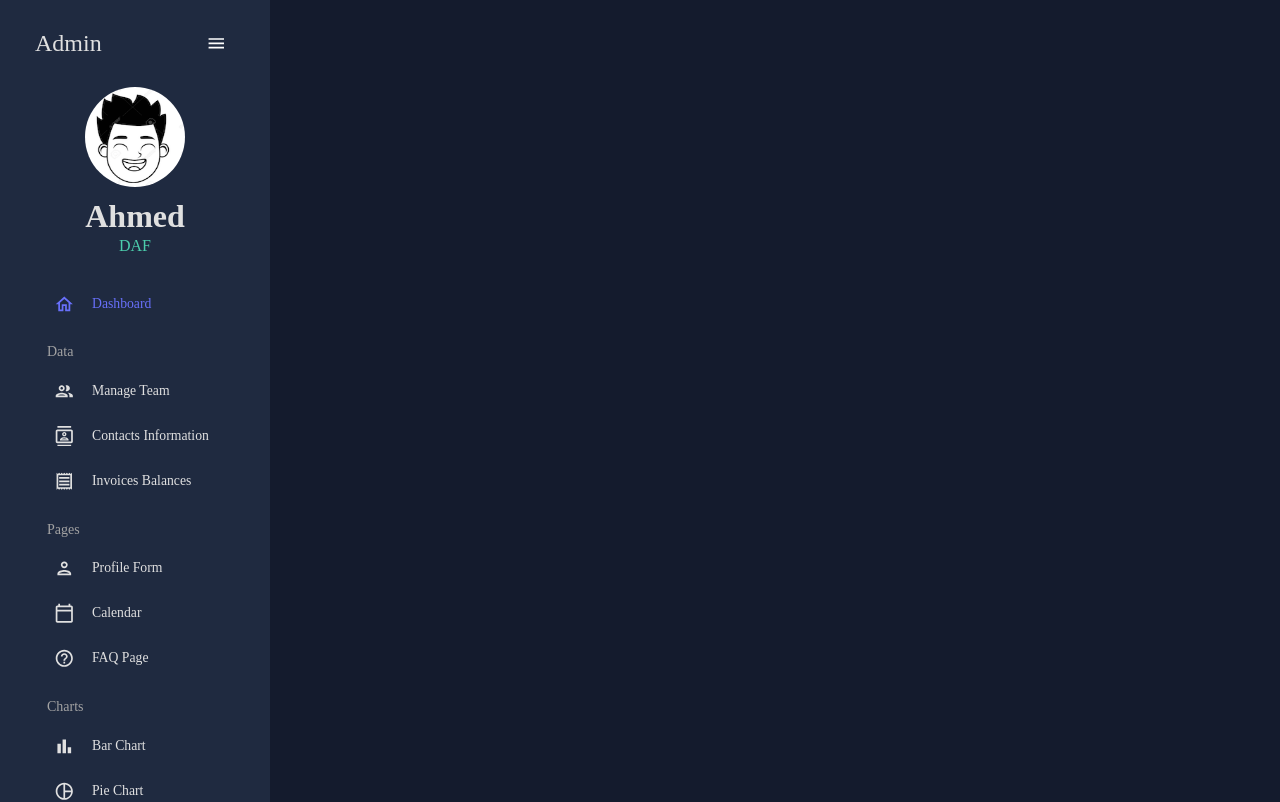
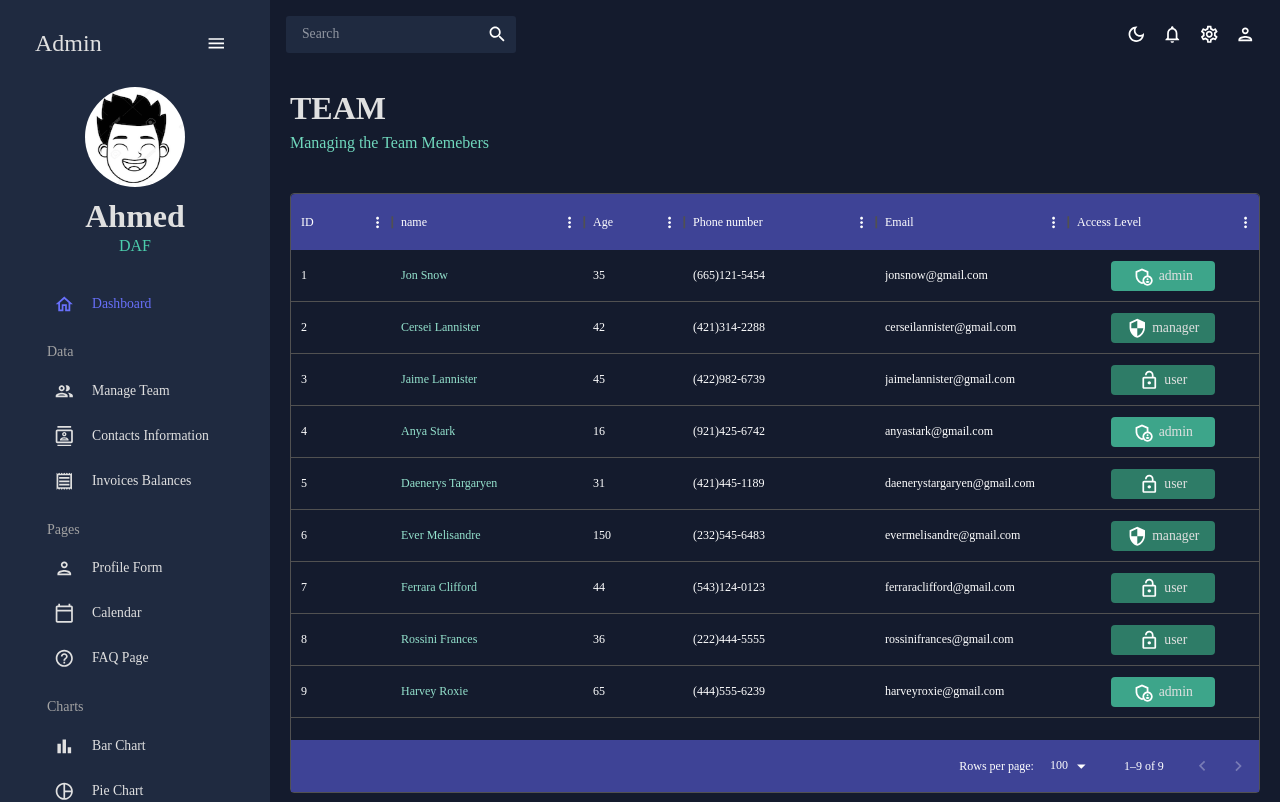
Before and after one commit to AhmidouA/Dashboard, a React (Vite) app: page /team in a window 1280 px wide. Shown: the top 802 px of the page. Built offline with nearby package versions, Linux system fonts and the light colour scheme.

Commit message:
Team Page In progress

```diff
--- a/src/App.tsx
+++ b/src/App.tsx
@@ -1,35 +1,33 @@
 /* React & NPM */
-import { CssBaseline, ThemeProvider } from '@mui/material';
+import { CssBaseline, ThemeProvider, Box, Theme } from '@mui/material';
 import { Routes, Route } from 'react-router-dom';
 
 /* Components */
 import { ColorModeContext, useMode } from '@/hooks/theme';
-import Topbar from '@/pages/global/Topbar';
-import Sidebar from '@/pages/global/Sidebar';
-import Dashboard from './pages/dashboard';
-
+import Topbar from '@/hooks/Topbar';
+import Sidebar from '@/hooks/Sidebar';
+import Dashboard from '@/pages/Dashboard';
+import Team from '@/pages/Team'
 
 
 function App() {
 
-  const [ theme, colorMode ] = useMode();
-
+  const [theme, colorMode] = useMode();
 
   return (
 
-    <ColorModeContext.Provider value={{ ...colorMode, toggleColorMode: () => {} }}>
-    {/* Cette partie utilise l'opérateur de spread (...) pour créer une copie de l'objet colorMode. Ensuite, une nouvelle propriété toggleColorMode est ajoutée à cet objet, et elle est initialisée avec une fonction vide (() => {}). */}
-      <ThemeProvider theme={theme as Partial<{ toggleColorMode: () => void; }>}>
-        {/* Utilisez Partial pour indiquer que le thème peut être partiel ou complet */}
+    <ColorModeContext.Provider value={colorMode}>
+    <ThemeProvider theme={theme as Partial<Theme>}>
         <CssBaseline />
         {/* Ameliore le Css et l'adpate a tous els navigateur */}
-        <div className='app'>
+        <Box sx={{ display: 'flex' }}>
           <Sidebar />
-          <main className='content'>
+          <Box sx={{ flexGrow: 1 }}>
             <Topbar />
-            <Routes>
+              <main className='content'>
+              <Routes>
               <Route path='/' element={<Dashboard />} />
-              {/* <Route path='/team' element={<Team />} /> */}
+              <Route path='/team' element={<Team />} />
               {/* <Route path='/contacts' element={<Contact />} /> */}
               {/* <Route path='/invoices' element={<Invoices />} /> */}
               {/* <Route path='/form' element={<Form />} /> */}
@@ -41,7 +39,8 @@ function App() {
               {/* <Route path='/calendar' element={<Calendar />} /> */}
             </Routes>
           </main>
-        </div>
+          </Box>
+        </Box>
       </ThemeProvider>
     </ColorModeContext.Provider>
   )
--- a/src/data/mockData.ts
+++ b/src/data/mockData.ts
@@ -1,3 +1,5 @@
+import { tokens } from "@/hooks/theme";
+
 export const mockDataTeam = [
   {
     id: 1,
--- a/src/hooks/theme.ts
+++ b/src/hooks/theme.ts
@@ -83,7 +83,7 @@ export const tokens = (mode: ColorModeType) => ({
                 100: "#040509",
                 200: "#080b12",
                 300: "#0c101b",
-                400: "#101624",
+                400: "#f2f0f0",
                 500: "#141b2d",
                 600: "#434957",
                 700: "#727681",
--- a/src/index.css
+++ /dev/null
@@ -1,36 +0,0 @@
-@import url('https://fonts.googleapis.com/css2?family=Source+Sans+3:wght@400;600;700&display=swap');
-
-
-html,
-body,
-#root,
-.app,
-.content {
-  height: 100%;
-  width: 100%;
-  font-family: 'Source Sans 3', sans-serif;
-}
-
-.app {
-  display: flex;
-  position: relative;
-}
-
-::-webkit-scrollbar {
-  width: 0.8rem;
-}
-
-/* Track */
-::-webkit-scrollbar-track {
-  background: #e0e0e0;
-}
-
-/* Handle */
-::-webkit-scrollbar-thumb {
-  background: #888;
-}
-
-/* Handle on Hover */
-::-webkit-scrollbar-track:hover {
-  background: #555;
-}
--- a/src/pages/dashboard/index.tsx
+++ b/src/pages/Dashboard.tsx
@@ -5,9 +5,8 @@ import { Box } from "@mui/material"
 /* Component */
 import Header from "@/components/header/Header"
 
-// type Props = {}
 
-const Dashboard = (props: Props) => {
+const Dashboard = () => {
   return (
     <Box m='20px'>
       {/* HEADER */}
--- /dev/null
+++ b/src/pages/Team.tsx
@@ -0,0 +1,89 @@
+/* REACT & NPM */
+import { Typography, useTheme, Box} from '@mui/material';
+import { DataGrid, GridColDef } from '@mui/x-data-grid';
+import AdminPanelSettingsOutlinedIcon from "@mui/icons-material/AdminPanelSettingsOutlined";
+import LockOpenOutlinedIcon from "@mui/icons-material/LockOpenOutlined";
+import SecurityOutlinedIcon from "@mui/icons-material/SecurityOutlined";
+
+
+
+
+/* Components */
+import { tokens } from '@/hooks/theme';
+import { mockDataTeam } from '@/data/mockData';
+import Header from '@/components/header/Header';
+
+
+
+const Team = () => {
+
+  const theme = useTheme();
+  const colors = tokens(theme.palette.mode);
+
+  const columns: GridColDef[] = [
+    {field: 'id', headerName: 'ID'},
+    {field: 'name', headerName: 'name', flex: 1, cellClassName: 'name-column--cell'},
+    {field: 'age', headerName: 'Age', type: 'number', headerAlign: 'left', align: 'left'},
+    {field: 'phone', headerName: 'Phone number', flex: 1},
+    {field: 'email', headerName: 'Email', flex: 1},
+    {field: 'access', headerName: 'Access Level', flex: 1, renderCell: ({row: {access}}) => {
+      return (
+        <Box
+          width='60%'
+          m='0 auto'
+          p='5px'
+          display='flex'
+          justifyContent='center'
+          bgcolor={
+            access === 'admin' ? colors.greenAccent[600] : colors.greenAccent[700]
+          }
+          borderRadius='4px'
+        >
+          {access === 'admin' && <AdminPanelSettingsOutlinedIcon /> }
+          {access === 'manager' && <SecurityOutlinedIcon /> }
+          {access === 'user' && <LockOpenOutlinedIcon /> }
+          <Typography color={colors.grey[100]} sx={{ml: '5px'}}>
+            {access}
+          </Typography>
+        </Box>
+      )
+    }},
+
+  ]
+
+
+  return (
+    <Box m='20px'>
+      <Header title='TEAM' subtitle='Managing the Team Memebers' />
+      <Box m='40px 0 0 0' height='75vh' sx={{
+        '& .MuidataGrid-root' : {
+          border: 'none'
+        },
+        '& .MuiDataGrid-cell': {
+          borderBottom: 'none'
+        },
+        '& .name-column--cell': {
+          color: colors.greenAccent[300]
+        },
+        '& .MuiDataGrid-columnHeaders': {
+          bgcolor: colors.blueAccent[700],
+          borderBottom: 'none'
+        },
+        '& .MuidataGrid-virtualScroller': {
+          bgcolor: colors.primary[400]
+        },
+        '& .MuiDataGrid-footerContainer': {
+          borderTop: 'none',
+          bgcolor: colors.blueAccent[700],
+        }
+      }}>
+        <DataGrid
+          rows={mockDataTeam}
+          columns={columns}
+        />
+      </Box>
+    </Box>
+  )
+}
+
+export default Team
```
Also changed, not shown: src/hooks/Sidebar.tsx (renamed from src/pages/global/Sidebar.tsx), src/hooks/Topbar.tsx (renamed from src/pages/global/Topbar.tsx).
